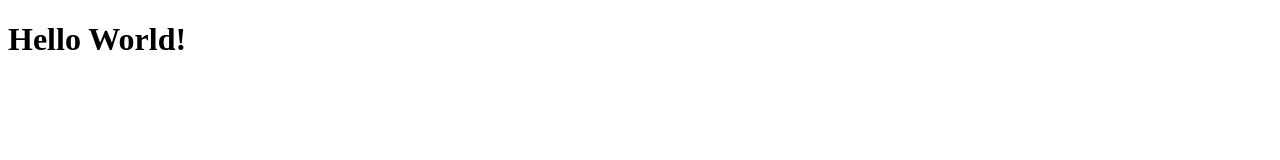
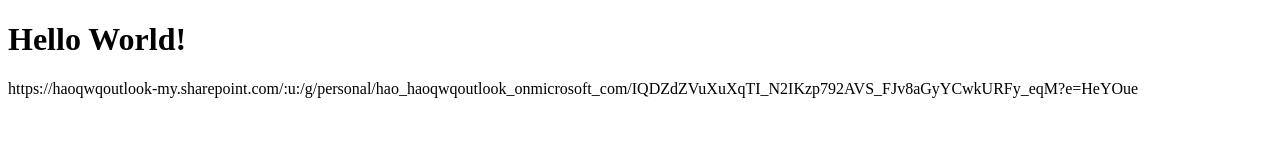
Before and after one commit to Haoioio/Json, a plain HTML site: page index.html in a window 1280 px wide. Drawn offline with Linux system fonts and the light colour scheme.

Commit message:
更新 index.html

```diff
--- a/index.html
+++ b/index.html
@@ -8,5 +8,6 @@
     </head>
     <body>
         <h1>Hello World! </h1>
+        https://haoqwqoutlook-my.sharepoint.com/:u:/g/personal/hao_haoqwqoutlook_onmicrosoft_com/IQDZdZVuXuXqTI_N2IKzp792AVS_FJv8aGyYCwkURFy_eqM?e=HeYOue
     </body>
 </html>
```
